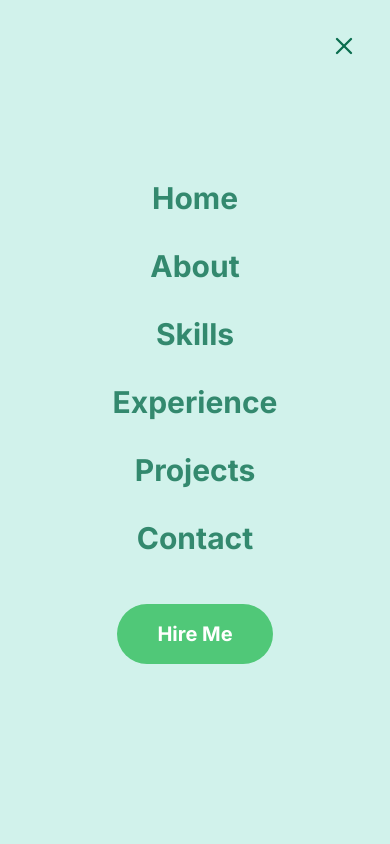
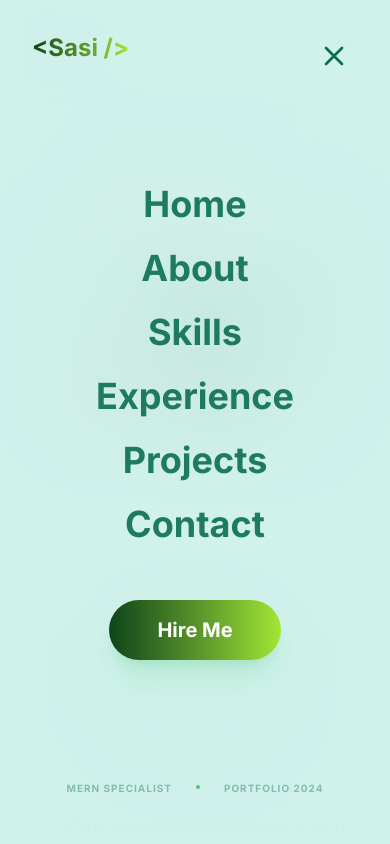
Before and after one commit to Sasi-Yuji/Portfolio, a React (Vite) app: page / in a window 390 px wide. Both pictures are taken after a click on the button 344 px from the left and 46 px from the top of the page. Shown: the top 844 px of the page. Built offline with nearby package versions, Linux system fonts and the light colour scheme.

Commit message:
mobile res

```diff
--- a/src/components/Contact.jsx
+++ b/src/components/Contact.jsx
@@ -1,7 +1,7 @@
 import React, { useState } from 'react';
 import { motion, AnimatePresence } from 'framer-motion';
 import { Mail, Phone, MapPin, Send, MessageSquare, CheckCircle2, AlertCircle, Loader2 } from 'lucide-react';
-import emailjs from '@emailjs/browser';
+// Using FormSubmit.co for zero-backend, zero-config email delivery
 
 const Contact = () => {
     const [formData, setFormData] = useState({
@@ -27,32 +27,34 @@ const Contact = () => {
         setStatus('sending');
 
         try {
-            // Replace these with your actual IDs from EmailJS
-            // Service ID: service_...
-            // Template ID: template_...
-            // Public Key: ...
+            const response = await fetch("https://formsubmit.co/ajax/kumarsasi9081@gmail.com", {
+                method: "POST",
+                headers: {
+                    "Content-Type": "application/json",
+                    "Accept": "application/json"
+                },
+                body: JSON.stringify({
+                    "Full Name": formData.name,
+                    "Email Address": formData.email,
+                    "Subject": formData.subject,
+                    "Message": formData.message,
+                    "_subject": `New Portfolio Message: ${formData.subject}`,
+                    "_template": "table",
+                    "_captcha": "false"
+                })
+            });
 
-            const templateParams = {
-                from_name: formData.name,
-                from_email: formData.email,
-                to_name: "Sasikumar",
-                subject: formData.subject,
-                message: formData.message,
-                reply_to: formData.email
-            };
+            const result = await response.json();
 
-            await emailjs.send(
-                'YOUR_SERVICE_ID', // Replace with your Service ID
-                'YOUR_TEMPLATE_ID', // Replace with your Template ID
-                templateParams,
-                'YOUR_PUBLIC_KEY'   // Replace with your Public Key
-            );
-
-            setStatus('success');
-            setFormData({ name: '', email: '', subject: '', message: '' });
-            setTimeout(() => setStatus('idle'), 5000);
+            if (result.success === "true") {
+                setStatus('success');
+                setFormData({ name: '', email: '', subject: '', message: '' });
+                setTimeout(() => setStatus('idle'), 5000);
+            } else {
+                throw new Error("Form submission failed");
+            }
         } catch (error) {
-            console.error('EmailJS Error:', error);
+            console.error('Submission Error:', error);
             setStatus('error');
             setTimeout(() => setStatus('idle'), 5000);
         }
@@ -202,8 +204,8 @@ const Contact = () => {
                                     type="submit"
                                     disabled={status === 'sending'}
                                     className={`w-full py-4 md:py-5 rounded-2xl font-black uppercase tracking-[0.2em] text-[10px] md:text-xs flex items-center justify-center gap-3 transition-all duration-300 ${status === 'sending'
-                                            ? 'bg-accent/20 text-accent cursor-not-allowed'
-                                            : 'bg-accent text-white hover:translate-y-[-4px] hover:shadow-2xl hover:shadow-accent/40 active:translate-y-0'
+                                        ? 'bg-accent/20 text-accent cursor-not-allowed'
+                                        : 'bg-accent text-white hover:translate-y-[-4px] hover:shadow-2xl hover:shadow-accent/40 active:translate-y-0'
                                         }`}
                                 >
                                     {status === 'sending' ? (
--- a/src/components/Hero.jsx
+++ b/src/components/Hero.jsx
@@ -50,7 +50,7 @@ const Hero = () => {
 
                     <motion.div
                         variants={itemVariants}
-                        className="w-full h-[180px] md:h-[280px] lg:h-[320px] relative lg:-ml-4 mb-4 lg:mb-0"
+                        className="w-full h-[220px] md:h-[280px] lg:h-[320px] relative lg:-ml-4 mb-4 lg:mb-0"
                     >
                         {/* Interactive Particle Text */}
                         <ParticleTextEffect />
--- a/src/components/Navbar.jsx
+++ b/src/components/Navbar.jsx
@@ -6,6 +6,14 @@ const Navbar = ({ scrolled }) => {
     const [isOpen, setIsOpen] = useState(false);
 
     const toggleMenu = () => setIsOpen(!isOpen);
+
+    React.useEffect(() => {
+        if (isOpen) {
+            document.body.style.overflow = 'hidden';
+        } else {
+            document.body.style.overflow = 'unset';
+        }
+    }, [isOpen]);
 
     const navLinks = [
         { id: 'hero', label: 'Home' },
@@ -79,32 +87,62 @@ const Navbar = ({ scrolled }) => {
             <AnimatePresence>
                 {isOpen && (
                     <motion.div
-                        className="md:hidden fixed inset-0 bg-primary flex items-center justify-center z-[105]"
-                        initial={{ opacity: 0, x: '100%' }}
-                        animate={{ opacity: 1, x: 0 }}
-                        exit={{ opacity: 0, x: '100%' }}
-                        transition={{ type: "spring", stiffness: 300, damping: 30 }}
+                        className="md:hidden fixed inset-0 bg-primary/95 backdrop-blur-2xl flex flex-col items-center justify-center z-[150]"
+                        initial={{ opacity: 0, y: '-100%' }}
+                        animate={{ opacity: 1, y: 0 }}
+                        exit={{ opacity: 0, y: '-100%' }}
+                        transition={{ duration: 0.5, ease: [0.22, 1, 0.36, 1] }}
                     >
-                        <ul className="flex flex-col items-center gap-8">
-                            {navLinks.map((link) => (
-                                <li key={link.id}>
+                        {/* Static Background Logo in Menu */}
+                        <div className="absolute top-8 left-8">
+                            <span className="text-2xl font-black text-gradient">{'<'}Sasi{' />'}</span>
+                        </div>
+
+                        {/* Close button inside the overlay itself to be absolutely sure it's accessible */}
+                        <button
+                            onClick={toggleMenu}
+                            className="absolute top-8 right-8 text-highlight p-2"
+                        >
+                            <X size={32} />
+                        </button>
+
+                        <ul className="flex flex-col items-center gap-6">
+                            {navLinks.map((link, index) => (
+                                <motion.li
+                                    key={link.id}
+                                    initial={{ opacity: 0, y: 20 }}
+                                    animate={{ opacity: 1, y: 0 }}
+                                    transition={{ delay: 0.1 + index * 0.05 }}
+                                >
                                     <button
-                                        className="text-3xl font-bold text-highlight/80 hover:text-accent transition-colors"
+                                        className="text-4xl font-black text-highlight/90 hover:text-accent transition-colors"
                                         onClick={() => handleNavClick(link.id)}
                                     >
                                         {link.label}
                                     </button>
-                                </li>
+                                </motion.li>
                             ))}
-                            <li className="mt-4">
+                            <motion.li
+                                className="mt-8"
+                                initial={{ opacity: 0, scale: 0.8 }}
+                                animate={{ opacity: 1, scale: 1 }}
+                                transition={{ delay: 0.4 }}
+                            >
                                 <button
-                                    className="bg-accent text-white px-10 py-4 rounded-full font-bold text-xl"
+                                    className="bg-gradient-to-r from-[#0B4619] to-[#A3E635] text-white px-12 py-4 rounded-full font-black text-xl shadow-xl shadow-accent/20"
                                     onClick={() => handleNavClick('contact')}
                                 >
                                     Hire Me
                                 </button>
-                            </li>
+                            </motion.li>
                         </ul>
+
+                        {/* Bottom decorative elements for the menu */}
+                        <div className="absolute bottom-12 flex gap-6 text-highlight/40 font-black tracking-widest text-[10px] uppercase">
+                            <span>MERN Specialist</span>
+                            <span className="w-1 h-1 rounded-full bg-accent mt-1"></span>
+                            <span>Portfolio 2024</span>
+                        </div>
                     </motion.div>
                 )}
             </AnimatePresence>
--- a/src/components/Skills.jsx
+++ b/src/components/Skills.jsx
@@ -121,33 +121,33 @@ const Skills = () => {
                         intervalMs={4000}
                         maxVisible={3}
                         renderCard={(item, { active }) => (
-                            <div className={`h-full w-full p-10 flex flex-col justify-between transition-all duration-500 ${active ? 'bg-white' : 'bg-white/90'}`}>
+                            <div className={`h-full w-full p-5 md:p-10 flex flex-col justify-between transition-all duration-500 ${active ? 'bg-white' : 'bg-white/90'}`}>
                                 <div>
-                                    <div className="flex items-center gap-6 mb-8">
-                                        <div className={`p-5 rounded-3xl bg-accent/10 text-accent transition-transform duration-500 ${active ? 'scale-110 rotate-3' : ''}`}>
+                                    <div className="flex items-center gap-4 md:gap-6 mb-6 md:mb-8">
+                                        <div className={`p-4 md:p-5 rounded-3xl bg-accent/10 text-accent transition-transform duration-500 ${active ? 'scale-110 rotate-3' : ''}`}>
                                             {item.icon}
                                         </div>
                                         <div>
-                                            <h3 className="text-3xl font-black text-highlight mb-1">{item.title}</h3>
+                                            <h3 className="text-2xl md:text-3xl font-black text-highlight mb-1">{item.title}</h3>
                                             <div className="h-1.5 w-12 bg-accent rounded-full"></div>
                                         </div>
                                     </div>
 
-                                    <p className="text-highlight/70 text-lg leading-relaxed mb-10 italic">
+                                    <p className="text-highlight/70 text-base md:text-lg leading-relaxed mb-6 md:mb-10 italic">
                                         "{item.description}"
                                     </p>
 
-                                    <div className="grid grid-cols-2 md:grid-cols-3 gap-4">
+                                    <div className="grid grid-cols-2 md:grid-cols-3 gap-3 md:gap-4">
                                         {item.skills.map((skill, idx) => (
                                             <motion.div
                                                 key={idx}
-                                                className="flex items-center gap-3 p-4 rounded-2xl bg-primary/10 border border-accent/5 hover:border-accent/40 hover:bg-white hover:shadow-lg transition-all duration-300 group"
+                                                className="flex items-center gap-2 p-3 md:p-4 rounded-2xl bg-primary/10 border border-accent/5 hover:border-accent/40 hover:bg-white hover:shadow-lg transition-all duration-300 group"
                                                 whileHover={{ y: -5 }}
                                             >
                                                 <div className="text-accent group-hover:scale-125 transition-transform duration-300">
                                                     {skill.icon}
                                                 </div>
-                                                <span className="text-sm font-bold text-highlight/80 group-hover:text-highlight truncate">{skill.name}</span>
+                                                <span className="text-xs md:text-sm font-bold text-highlight/80 group-hover:text-highlight leading-tight">{skill.name}</span>
                                             </motion.div>
                                         ))}
                                     </div>
--- a/src/components/ui/card-stack.jsx
+++ b/src/components/ui/card-stack.jsx
@@ -63,14 +63,14 @@ export function CardStack({
     const [hovering, setHovering] = React.useState(false);
     const [dimensions, setDimensions] = React.useState({
         width: typeof window !== 'undefined' ? (window.innerWidth < 768 ? window.innerWidth - 48 : initialCardWidth) : initialCardWidth,
-        height: typeof window !== 'undefined' ? (window.innerWidth < 768 ? 450 : initialCardHeight) : initialCardHeight
+        height: typeof window !== 'undefined' ? (window.innerWidth < 768 ? 520 : initialCardHeight) : initialCardHeight
     });
 
     React.useEffect(() => {
         const handleResize = () => {
             setDimensions({
                 width: window.innerWidth < 768 ? window.innerWidth - 48 : initialCardWidth,
-                height: window.innerWidth < 768 ? 480 : initialCardHeight
+                height: window.innerWidth < 768 ? 520 : initialCardHeight
             });
         };
 
--- a/src/components/ui/particle-text-effect.jsx
+++ b/src/components/ui/particle-text-effect.jsx
@@ -128,28 +128,40 @@ export function ParticleTextEffect() {
         offscreenCanvas.height = canvasHeight
         const offscreenCtx = offscreenCanvas.getContext("2d", { willReadFrequently: true })
 
+        const isMobile = typeof window !== 'undefined' && window.innerWidth < 1024;
+        const isSmallMobile = typeof window !== 'undefined' && window.innerWidth < 640;
+
+        // Layout text
+        let startY = isMobile ? 10 : 20;
+        const xPos = isMobile ? canvasWidth / 2 : 10;
+
         offscreenCtx.clearRect(0, 0, canvasWidth, canvasHeight)
-        offscreenCtx.textAlign = "left"
+        offscreenCtx.textAlign = isMobile ? "center" : "left"
         offscreenCtx.textBaseline = "top"
 
         // Layout text
-        let startY = 20;
         offscreenCtx.fillStyle = "rgb(5, 85, 60)"; // --color-highlight
-        offscreenCtx.font = "900 74px 'Outfit', sans-serif";
-        offscreenCtx.fillText("Hi, I'm", 10, startY);
+        offscreenCtx.font = isMobile
+            ? (isSmallMobile ? "900 38px 'Outfit', sans-serif" : "900 46px 'Outfit', sans-serif")
+            : "900 74px 'Outfit', sans-serif";
+        offscreenCtx.fillText("Hi, I'm", xPos, startY);
 
-        startY += 82;
+        startY += isMobile ? (isSmallMobile ? 48 : 54) : 82;
         offscreenCtx.fillStyle = "rgb(34, 197, 94)"; // --color-accent
-        offscreenCtx.font = "900 96px 'Outfit', sans-serif";
-        offscreenCtx.fillText("Sasikumar R", 10, startY);
+        offscreenCtx.font = isMobile
+            ? (isSmallMobile ? "900 48px 'Outfit', sans-serif" : "900 64px 'Outfit', sans-serif")
+            : "900 96px 'Outfit', sans-serif";
+        offscreenCtx.fillText("Sasikumar R", xPos, startY);
 
-        startY += 120;
+        startY += isMobile ? (isSmallMobile ? 64 : 80) : 120;
         offscreenCtx.fillStyle = "rgb(5, 85, 60)";
-        offscreenCtx.font = "900 38px 'Outfit', sans-serif";
-        offscreenCtx.fillText("MERN Stack Developer &", 10, startY);
+        offscreenCtx.font = isMobile
+            ? (isSmallMobile ? "900 20px 'Outfit', sans-serif" : "900 28px 'Outfit', sans-serif")
+            : "900 38px 'Outfit', sans-serif";
+        offscreenCtx.fillText("MERN Stack Developer &", xPos, startY);
 
-        startY += 48;
-        offscreenCtx.fillText("UI/UX Enthusiast", 10, startY);
+        startY += isMobile ? (isSmallMobile ? 28 : 36) : 48;
+        offscreenCtx.fillText("UI/UX Enthusiast", xPos, startY);
 
         const imageData = offscreenCtx.getImageData(0, 0, canvasWidth, canvasHeight)
         const pixels = imageData.data
```
